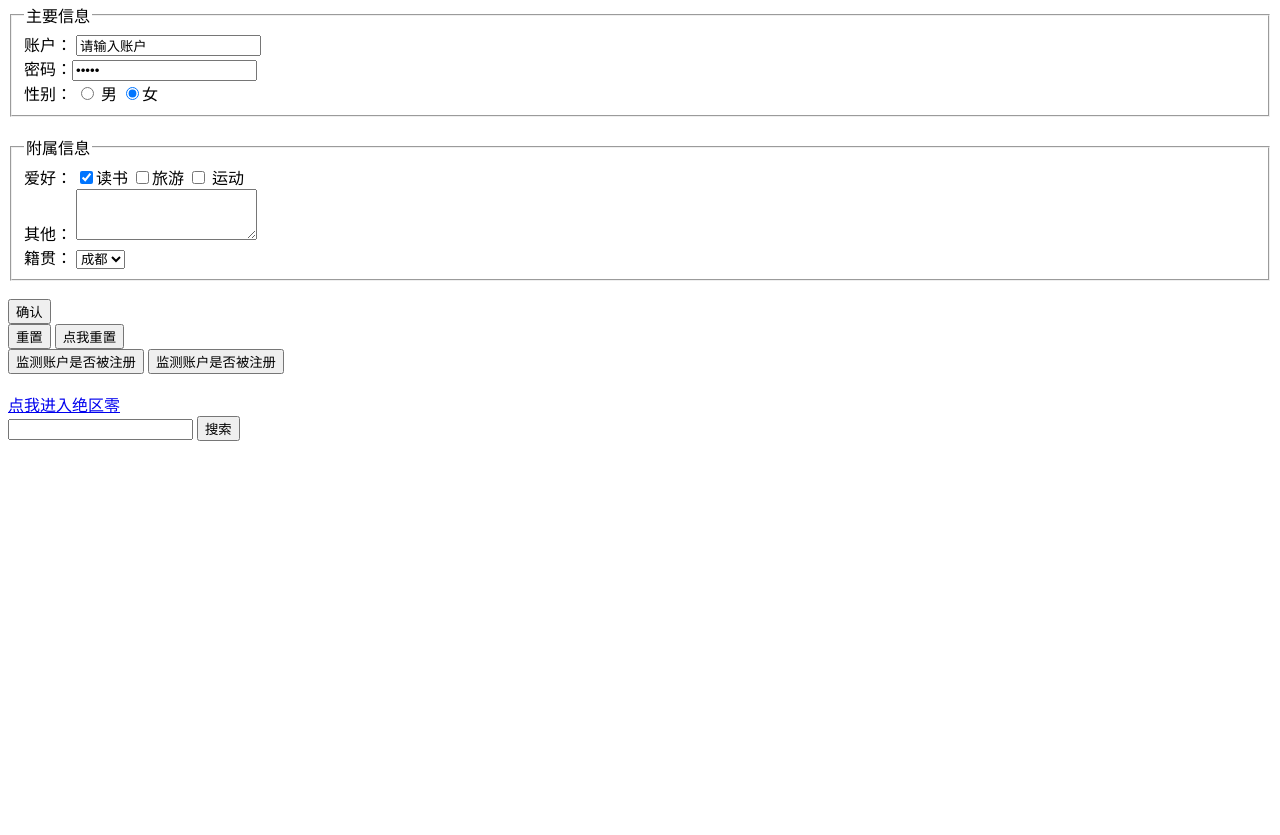
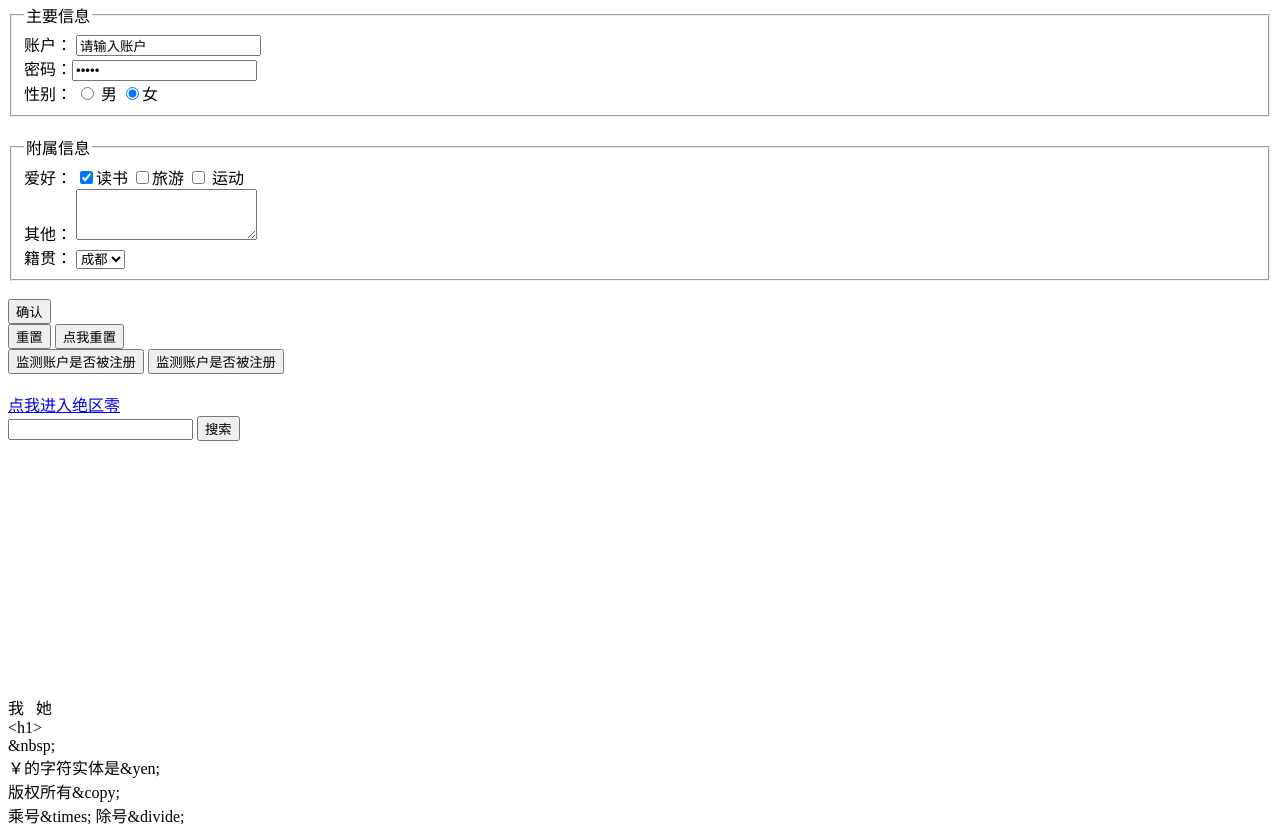
Before and after one commit to liujasmyn411/my-study-notes, a plain HTML site: page 1_HTML/home.html in a window 1280 px wide. Shown: the part 3734-4569 px from the top of the page. Before the commit the page ends 4437 px from the top, so only its background shows below. Drawn offline with Linux system fonts and the light colour scheme.

Commit message:
html完结

```diff
--- a/1_HTML/home.html
+++ b/1_HTML/home.html
@@ -1,7 +1,15 @@
 <!DOCTYPE html> <!-- h5 文档声明 -->
 <html lang="en"> <!-- 语言 - 国家/地区 W3school -->
   <head>
-    <meta charset="UTF-8">
+   <meta charset="UTF-8">
+   <!-- 针对 ie 浏览器的一个兼容性设置 -->
+   <meta http-equiv="X-UA-Compatible" content="IE-edge">
+   <!-- 针对移动端的设置 -->
+   <meta name="viewport" content="width=device-width, initial-scale=1.0">
+   <!-- 配置网页关键字 -->
+    <meta name="keywords" content="html,前端">
+    <!-- 配置网页描述信息 -->
+     <meta name="description" content="本网页是我用来学习html的部分笔记">
     <title>某人看唐诡</title>
   </head>
   <body>
@@ -309,6 +317,13 @@
    </form>
 
    <iframe name="container" frameborder="0" width="450" height="250"></iframe>
+   <!-- 字符实体 -->
+    <div>我&nbsp;&nbsp;&nbsp;她</div>
+    <div>&lt;h1&gt;</div>
+    <div>&amp;nbsp;</div>
+    <div>￥的字符实体是&amp;yen;</div>
+    <div>版权所有&amp;copy;</div>
+    <div>乘号&amp;times; 除号&amp;divide;</div>
   </body>
 </html>
 <!--
```
